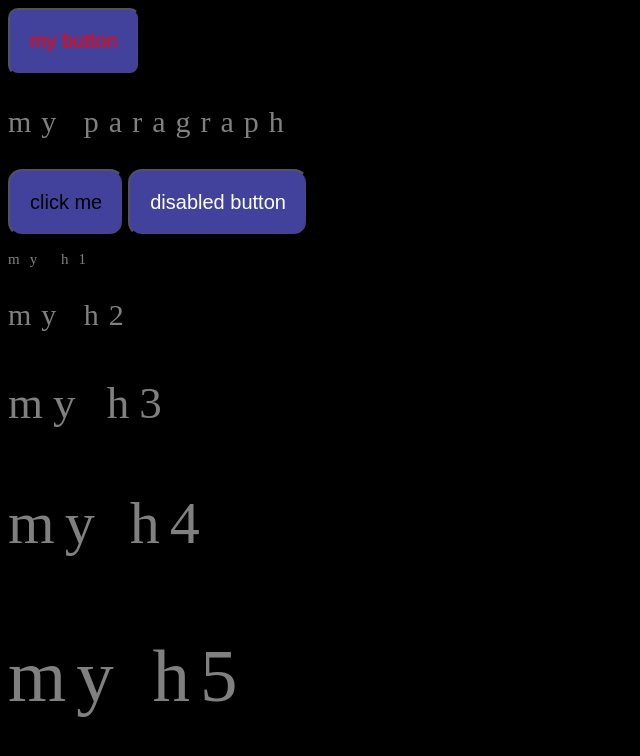
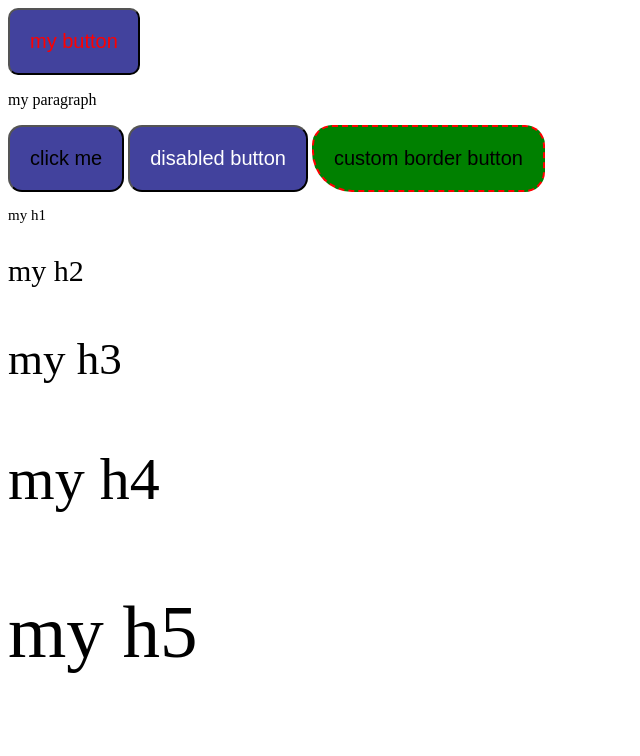
Before and after one commit to mssoheil/mapsa-bootstrap-scss-3, a plain HTML site: page index.html in a window 1280 px wide. Shown: the whole page, without its empty margins (0-640 px from the left). Drawn offline with Linux system fonts and the light colour scheme.

Commit message:
feat: add extend

```diff
--- a/index.html
+++ b/index.html
@@ -15,6 +15,7 @@
         <p class="my-paragraph">my paragraph</p>
         <button class="my-btn">click me</button>
         <button class="my-btn my-btn--disabled">disabled button</button>
+        <button class="custom-border-button">custom border button</button>
 
         <p class="my-h1">my h1</p>
         <p class="my-h2">my h2</p>
--- a/scss/_mixins.scss
+++ b/scss/_mixins.scss
@@ -15,6 +15,12 @@
   }
 }
 
+@mixin get-display($lang) {
+  @if ($lang = "en") {
+    direction: ltr;
+  }
+}
+
 $list: (1, 2, 3, 4, 5);
 
 @mixin set-font-size() {
--- a/scss/_utilities.scss
+++ b/scss/_utilities.scss
@@ -1,3 +1,9 @@
 body {
   background: rgb(134, 201, 201);
 }
+
+%border-style {
+  border-radius: 20px;
+  border: 2px dashed red;
+  border-bottom-left-radius: 40px;
+}
--- a/scss/_variables.scss
+++ b/scss/_variables.scss
@@ -4,4 +4,4 @@
 
 $primary-color: rgb(66, 66, 157);
 $letter-spacing: 4px;
-$page-background: #000000;
+$page-background: #ffffff;
--- a/scss/styles.scss
+++ b/scss/styles.scss
@@ -1,6 +1,7 @@
 @import "variables";
 @import "mixins";
 @import "button";
+@import "utilities";
 
 body {
   background-color: $page-background;
@@ -16,7 +17,7 @@ body {
 
 .wrapper {
   .inner-wrapper {
-    p {
+    [lang="fa"] p {
       // mixin
       @include set-text-style(30px, green);
       // function
@@ -36,6 +37,19 @@ body {
           color: #fff;
         }
       }
+
+      &.custom-border-button {
+        background: green;
+        @extend %border-style;
+      }
     }
   }
 }
+
+button {
+  &:hover {
+  }
+
+  &:active {
+  }
+}
```
Also changed, not shown: css/styles.css.
